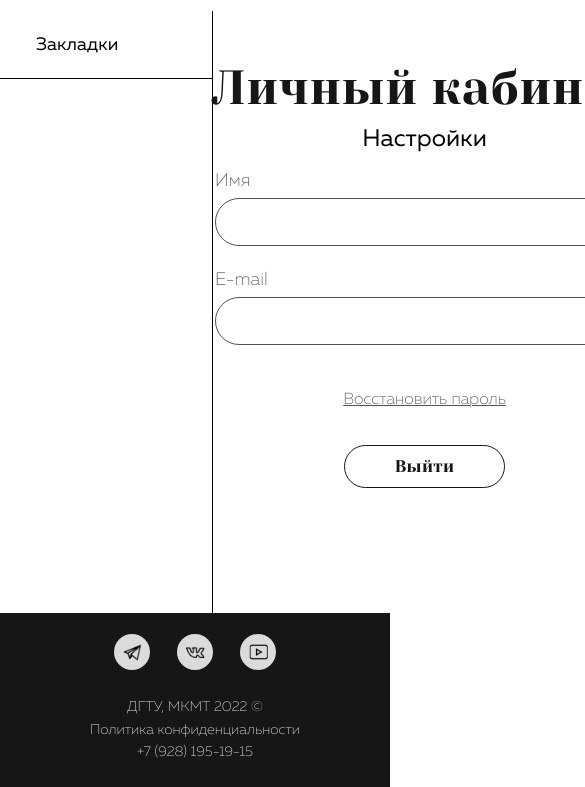
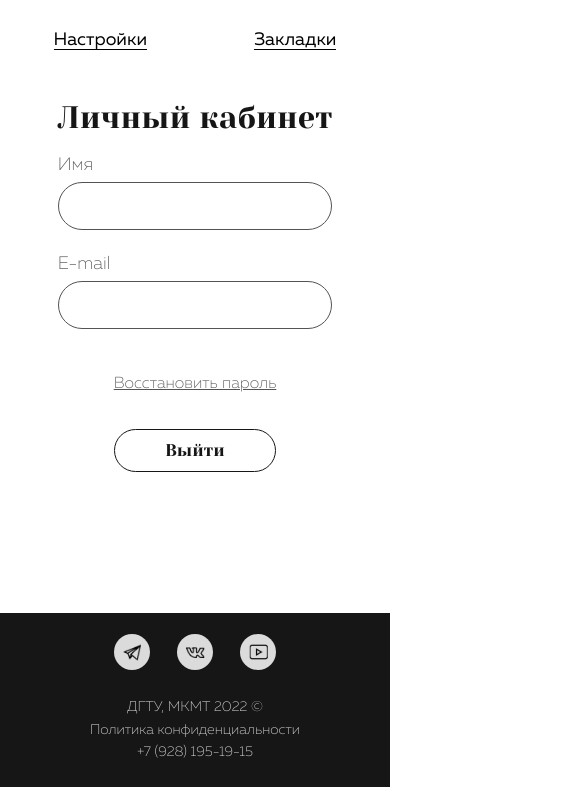
Before and after one commit to Jabovich/DEPO-DSTU, a website: page source/profile.html in a window 390 px wide. Shown: the part 57-844 px from the top of the page, 585 px wide, since content can reach past the window. Drawn offline with nearby package versions, Linux system fonts and the light colour scheme; files that its build step writes are made by us from their sources.

Commit message:
Мобилка профиль

```diff
--- a/source/sass/components/profile-page/menu.scss
+++ b/source/sass/components/profile-page/menu.scss
@@ -2,17 +2,31 @@
   width: 100%;
   height: 100%;
   border-right: 1px solid #000000;
+
+  @media (max-width: 768px) {
+    border-right: 0;
+  }
 }
 
 .menu__list {
   display: flex;
   flex-direction: column;
   width: 100%;
+
+  @media (max-width: 768px) {
+    flex-direction: row;
+    justify-content: space-around;
+    padding-top: 20px;
+  }
 }
 
 .menu__item {
   width: 100%;
   border-bottom: 1px solid #000;
+
+  @media (max-width: 768px) {
+    width: min-content;
+  }
 }
 
 .menu__button {
@@ -27,4 +41,8 @@
   padding: 25px 0 24px 36px;
   border: 0;
   text-align: left;
+
+  @media (max-width: 768px) {
+    padding: 0;
+  }
 }
--- a/source/sass/components/profile-page/profile.scss
+++ b/source/sass/components/profile-page/profile.scss
@@ -2,4 +2,13 @@
   height: 100%;
   display: grid;
   grid-template-columns: 212px 1fr;
+
+  @media (max-width: 768px) {
+    grid-template-columns: unset;
+    grid-template-rows: min-content 1fr;
+  }
+
+  @media (max-width: 540px) {
+    padding-top: 68px;
+  }
 }
--- a/source/sass/components/profile-page/user-form.scss
+++ b/source/sass/components/profile-page/user-form.scss
@@ -4,6 +4,10 @@
   flex-direction: column;
   margin: 0 auto;
   padding: 118px 0 118px;
+
+  @media (max-width: 768px) {
+    padding: 50px 23px;
+  }
 }
 
 .user-form__heading {
@@ -21,6 +25,11 @@
   font-size: 48px;
   line-height: 55px;
   color: $text-black;
+
+  @media (max-width: 768px) {
+    font-size: 31px;
+    line-height: normal;
+  }
 }
 
 .user-form__chapter {
@@ -29,6 +38,10 @@
   font-weight: 500;
   font-size: 24px;
   line-height: 24px;
+
+  @media (max-width: 768px) {
+    display: none;
+  }
 }
 
 .user-form__form {
@@ -43,12 +56,16 @@
   gap: 25px;
   align-items: center;
   margin-bottom: 45px;
+  width: 100%;
+  max-width: 373px;
 }
 
 .user-form__label {
   display: flex;
   flex-direction: column;
   gap: 8px;
+  width: 100%;
+  box-sizing: border-box;
 
   font-family: $Muller;
   font-style: normal;
@@ -59,12 +76,13 @@
 }
 
 .user-form__input {
-  width: 373px;
+  width: 100%;
   font-family: $Muller;
   font-style: normal;
-  font-weight: 300;
+  font-weight: 400;
   font-size: 18px;
   line-height: 18px;
+  box-sizing: border-box;
 
   padding: 14px 22px;
   border-radius: 25px;
```
